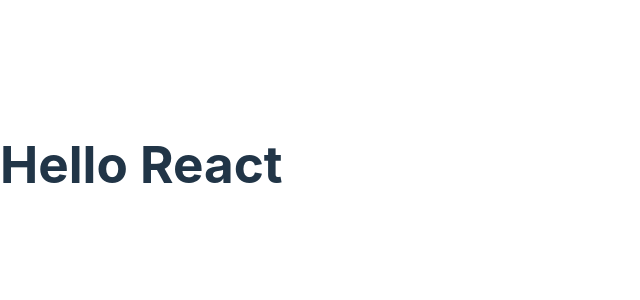
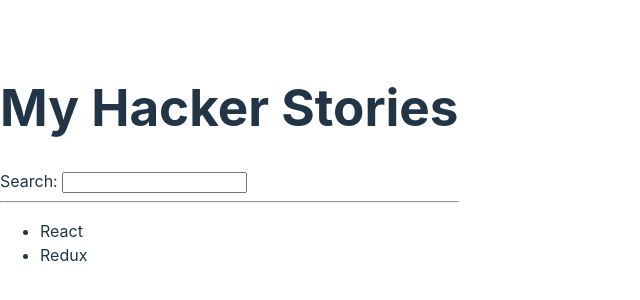
Before and after one commit to chubbyhippo/typescript-tinkering, a React (Vite) app in the folder road-to-react/: page / in a window 1280 px wide. Shown: the part 236-536 px from the top of the page, without its empty margins (0-640 px from the left). Built offline with nearby package versions, Linux system fonts and the light colour scheme.

Commit message:
Update App component to display a list of stories
Added a static list of stories and rendered them with a map function. Changed the header text to 'My Hacker Stories' and introduced a basic search input field.

```diff
--- a/road-to-react/src/App.tsx
+++ b/road-to-react/src/App.tsx
@@ -1,7 +1,36 @@
+const list = [
+  {
+    title: 'React',
+    url: 'https://reactjs.org/',
+    author: 'Jordan Walke',
+    num_comments: 3,
+    points: 4,
+    objectID: 0,
+  },
+  {
+    title: 'Redux',
+    url: 'https://redux.js.org/',
+    author: 'Dan Abramov, Andrew Clark',
+    num_comments: 2,
+    points: 5,
+    objectID: 1,
+  },
+];
+
 function App() {
   return (
     <div>
-      <h1>Hello React</h1>
+      <h1>My Hacker Stories</h1>
+
+      <label htmlFor="search">Search: </label>
+      <input type="text" id="search" />
+
+      <hr />
+      <ul>
+        {list.map((item) => (
+          <li key={item.objectID}>{item.title}</li>
+        ))}
+      </ul>
     </div>
   );
 }
```
